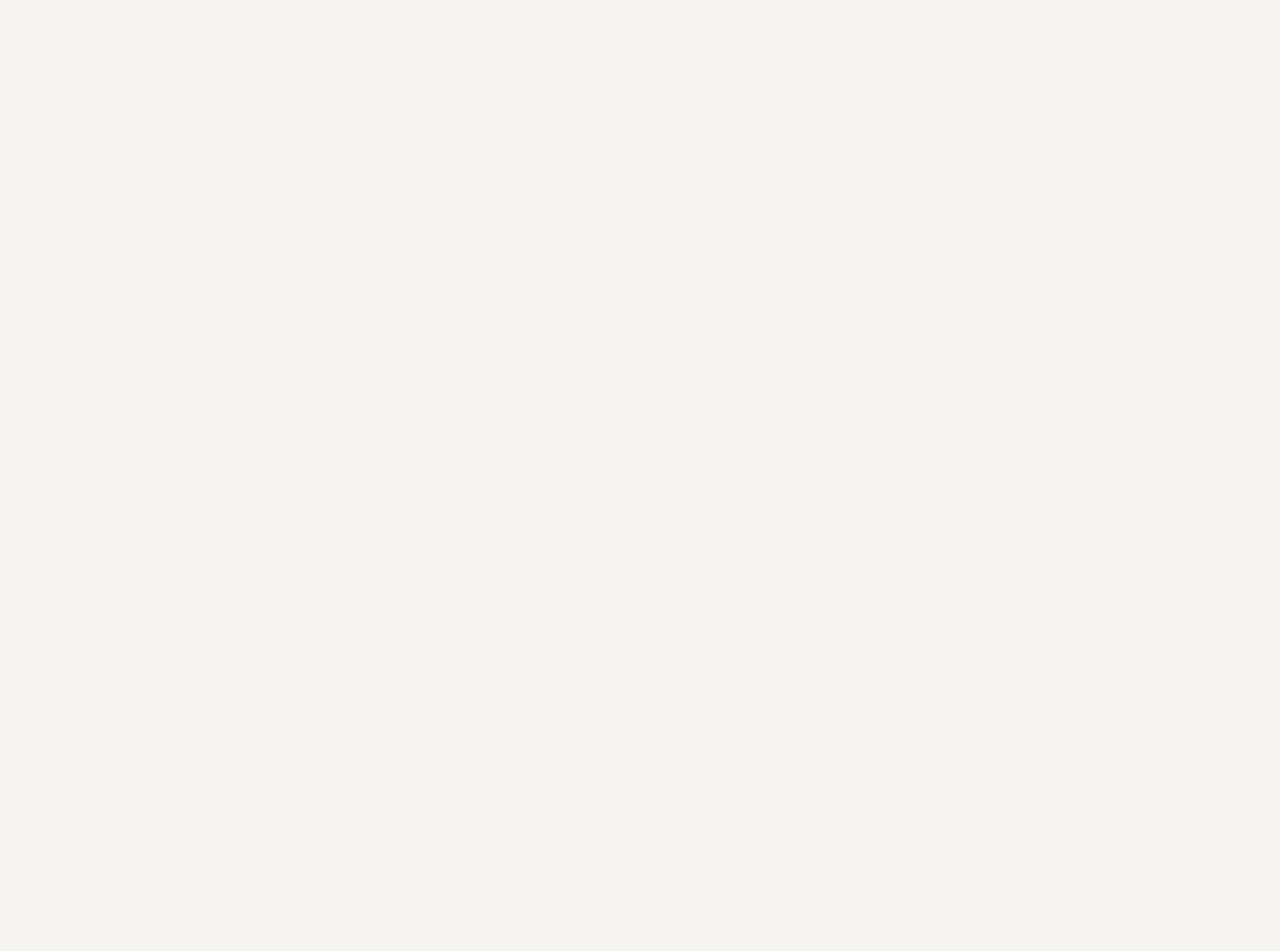
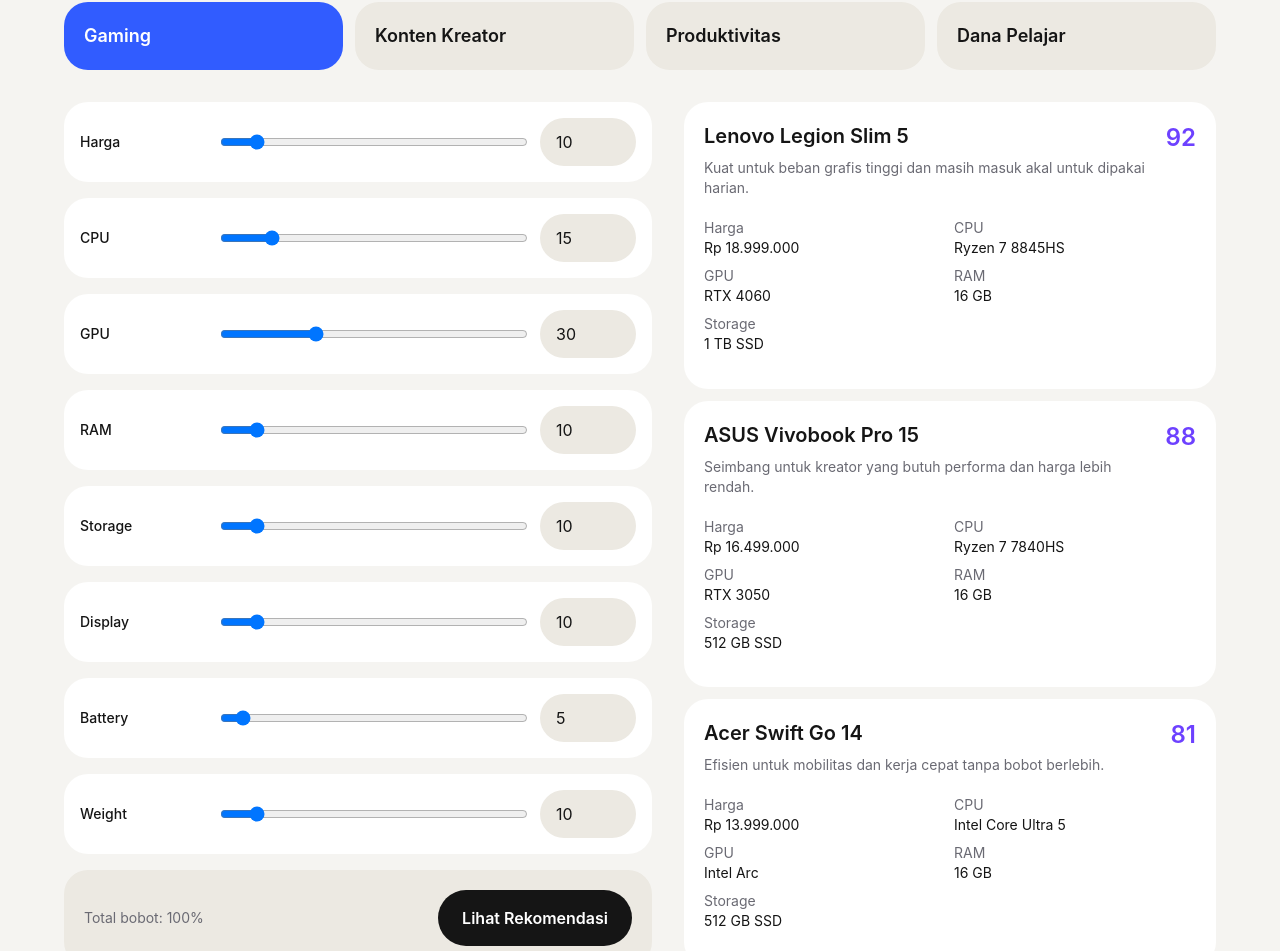
Before and after one commit to AlfiTrm/SILAP, a React (Vite) app: page /preset in a window 1280 px wide. Shown: the part 258-1209 px from the top of the page. Before the commit the page ends 800 px from the top, so only its background shows below. Built offline with nearby package versions, Linux system fonts and the light colour scheme.

Commit message:
feat: add SILAP preset control room

```diff
--- /dev/null
+++ b/src/components/preset/PresetSelector.jsx
@@ -0,0 +1,26 @@
+function PresetSelector({ presets, activePreset, onSelect }) {
+  return (
+    <div className="grid gap-3 md:grid-cols-2 xl:grid-cols-4">
+      {presets.map((preset) => {
+        const active = preset === activePreset
+
+        return (
+          <button
+            key={preset}
+            type="button"
+            onClick={() => onSelect(preset)}
+            className={
+              active
+                ? 'rounded-[var(--radius-soft)] bg-[var(--color-main-blue)] px-5 py-5 text-left text-white'
+                : 'rounded-[var(--radius-soft)] bg-[var(--color-panel)] px-5 py-5 text-left text-[var(--color-ink)]'
+            }
+          >
+            <span className="text-lg font-semibold">{preset}</span>
+          </button>
+        )
+      })}
+    </div>
+  )
+}
+
+export default PresetSelector
--- /dev/null
+++ b/src/components/preset/RankingPanel.jsx
@@ -0,0 +1,43 @@
+function RankingPanel({ items }) {
+  return (
+    <section className="grid gap-3">
+      {items.map((item) => (
+        <article key={item.name} className="rounded-[var(--radius-soft)] bg-white p-5">
+          <div className="flex items-start justify-between gap-4">
+            <div>
+              <h3 className="text-xl font-semibold">{item.name}</h3>
+              <p className="mt-2 text-sm text-[var(--color-muted)]">{item.note}</p>
+            </div>
+            <p className="text-2xl font-semibold text-[var(--color-main-purple)]">
+              {item.score}
+            </p>
+          </div>
+          <dl className="mt-5 grid gap-2 text-sm md:grid-cols-2">
+            <div>
+              <dt className="text-[var(--color-muted)]">Harga</dt>
+              <dd>{item.price}</dd>
+            </div>
+            <div>
+              <dt className="text-[var(--color-muted)]">CPU</dt>
+              <dd>{item.cpu}</dd>
+            </div>
+            <div>
+              <dt className="text-[var(--color-muted)]">GPU</dt>
+              <dd>{item.gpu}</dd>
+            </div>
+            <div>
+              <dt className="text-[var(--color-muted)]">RAM</dt>
+              <dd>{item.ram}</dd>
+            </div>
+            <div>
+              <dt className="text-[var(--color-muted)]">Storage</dt>
+              <dd>{item.storage}</dd>
+            </div>
+          </dl>
+        </article>
+      ))}
+    </section>
+  )
+}
+
+export default RankingPanel
--- /dev/null
+++ b/src/components/preset/WeightSliderRow.jsx
@@ -0,0 +1,29 @@
+function WeightSliderRow({ label, name, value, onChange }) {
+  return (
+    <div className="grid gap-3 rounded-[var(--radius-soft)] bg-white p-4 md:grid-cols-[8rem_1fr_6rem] md:items-center">
+      <label htmlFor={name} className="text-sm font-medium">
+        {label}
+      </label>
+      <input
+        id={name}
+        type="range"
+        min="0"
+        max="100"
+        step="1"
+        value={value}
+        onChange={(event) => onChange(name, Number(event.target.value))}
+      />
+      <input
+        type="number"
+        min="0"
+        max="100"
+        step="1"
+        value={value}
+        onChange={(event) => onChange(name, Number(event.target.value))}
+        className="rounded-full bg-[var(--color-panel)] px-4 py-3 outline-none"
+      />
+    </div>
+  )
+}
+
+export default WeightSliderRow
--- /dev/null
+++ b/src/data/rankedLaptops.js
@@ -0,0 +1,32 @@
+export const rankedLaptops = [
+  {
+    name: 'Lenovo Legion Slim 5',
+    score: 92,
+    price: 'Rp 18.999.000',
+    cpu: 'Ryzen 7 8845HS',
+    gpu: 'RTX 4060',
+    ram: '16 GB',
+    storage: '1 TB SSD',
+    note: 'Kuat untuk beban grafis tinggi dan masih masuk akal untuk dipakai harian.',
+  },
+  {
+    name: 'ASUS Vivobook Pro 15',
+    score: 88,
+    price: 'Rp 16.499.000',
+    cpu: 'Ryzen 7 7840HS',
+    gpu: 'RTX 3050',
+    ram: '16 GB',
+    storage: '512 GB SSD',
+    note: 'Seimbang untuk kreator yang butuh performa dan harga lebih rendah.',
+  },
+  {
+    name: 'Acer Swift Go 14',
+    score: 81,
+    price: 'Rp 13.999.000',
+    cpu: 'Intel Core Ultra 5',
+    gpu: 'Intel Arc',
+    ram: '16 GB',
+    storage: '512 GB SSD',
+    note: 'Efisien untuk mobilitas dan kerja cepat tanpa bobot berlebih.',
+  },
+]
--- /dev/null
+++ b/src/lib/weighting.js
@@ -0,0 +1,50 @@
+export const presetWeights = {
+  Gaming: {
+    harga: 10,
+    cpu: 15,
+    gpu: 30,
+    ram: 10,
+    storage: 10,
+    display: 10,
+    battery: 5,
+    weight: 10,
+  },
+  'Konten Kreator': {
+    harga: 10,
+    cpu: 20,
+    gpu: 20,
+    ram: 15,
+    storage: 10,
+    display: 15,
+    battery: 5,
+    weight: 5,
+  },
+  Produktivitas: {
+    harga: 15,
+    cpu: 15,
+    gpu: 10,
+    ram: 15,
+    storage: 10,
+    display: 10,
+    battery: 15,
+    weight: 10,
+  },
+  'Dana Pelajar': {
+    harga: 30,
+    cpu: 15,
+    gpu: 5,
+    ram: 10,
+    storage: 10,
+    display: 10,
+    battery: 10,
+    weight: 10,
+  },
+}
+
+export function getTotalWeight(weights) {
+  return Object.values(weights).reduce((sum, value) => sum + Number(value || 0), 0)
+}
+
+export function isWeightTotalValid(weights) {
+  return getTotalWeight(weights) === 100
+}
--- a/src/pages/PresetPage.jsx
+++ b/src/pages/PresetPage.jsx
@@ -1,7 +1,93 @@
+import { useState } from 'react'
+import PresetSelector from '../components/preset/PresetSelector'
+import RankingPanel from '../components/preset/RankingPanel'
+import WeightSliderRow from '../components/preset/WeightSliderRow'
+import { rankedLaptops } from '../data/rankedLaptops'
+import {
+  getTotalWeight,
+  isWeightTotalValid,
+  presetWeights,
+} from '../lib/weighting'
+
+const presetNames = ['Gaming', 'Konten Kreator', 'Produktivitas', 'Dana Pelajar']
+const criteria = [
+  ['harga', 'Harga'],
+  ['cpu', 'CPU'],
+  ['gpu', 'GPU'],
+  ['ram', 'RAM'],
+  ['storage', 'Storage'],
+  ['display', 'Display'],
+  ['battery', 'Battery'],
+  ['weight', 'Weight'],
+]
+
 function PresetPage() {
+  const [activePreset, setActivePreset] = useState('Gaming')
+  const [weights, setWeights] = useState({ ...presetWeights.Gaming })
+
+  const total = getTotalWeight(weights)
+  const valid = isWeightTotalValid(weights)
+
+  function handlePresetSelect(name) {
+    setActivePreset(name)
+    setWeights({ ...presetWeights[name] })
+  }
+
+  function handleWeightChange(name, value) {
+    setWeights((current) => ({
+      ...current,
+      [name]: Number.isNaN(value) ? 0 : value,
+    }))
+  }
+
   return (
-    <section className="section-shell page-section">
-      <h1 className="text-4xl font-semibold tracking-tight">Preset Laptop</h1>
+    <section className="page-section pt-8 md:pt-12">
+      <div className="section-shell grid gap-8">
+        <header className="grid gap-3">
+          <h1 className="text-4xl font-semibold tracking-tight md:text-5xl">
+            Preset Laptop
+          </h1>
+          <p className="max-w-2xl text-sm leading-6 text-[var(--color-muted)]">
+            Pilih preset lalu atur pembobotan delapan kriteria sampai totalnya
+            tepat 100%.
+          </p>
+        </header>
+
+        <PresetSelector
+          presets={presetNames}
+          activePreset={activePreset}
+          onSelect={handlePresetSelect}
+        />
+
+        <div className="grid gap-8 xl:grid-cols-[1.05fr_0.95fr]">
+          <section className="grid gap-4">
+            {criteria.map(([name, label]) => (
+              <WeightSliderRow
+                key={name}
+                name={name}
+                label={label}
+                value={weights[name]}
+                onChange={handleWeightChange}
+              />
+            ))}
+            <div className="flex flex-col gap-4 rounded-[var(--radius-soft)] bg-[var(--color-panel)] p-5 md:flex-row md:items-center md:justify-between">
+              <p className="text-sm text-[var(--color-muted)]">
+                Total bobot: {total}%
+              </p>
+              <button
+                type="button"
+                className="solid-button"
+                disabled={!valid}
+                aria-disabled={!valid}
+              >
+                Lihat Rekomendasi
+              </button>
+            </div>
+          </section>
+
+          <RankingPanel items={rankedLaptops} />
+        </div>
+      </div>
     </section>
   )
 }
```
Also changed, not shown: 2 other files (tests, documents, lock files or other folders).
